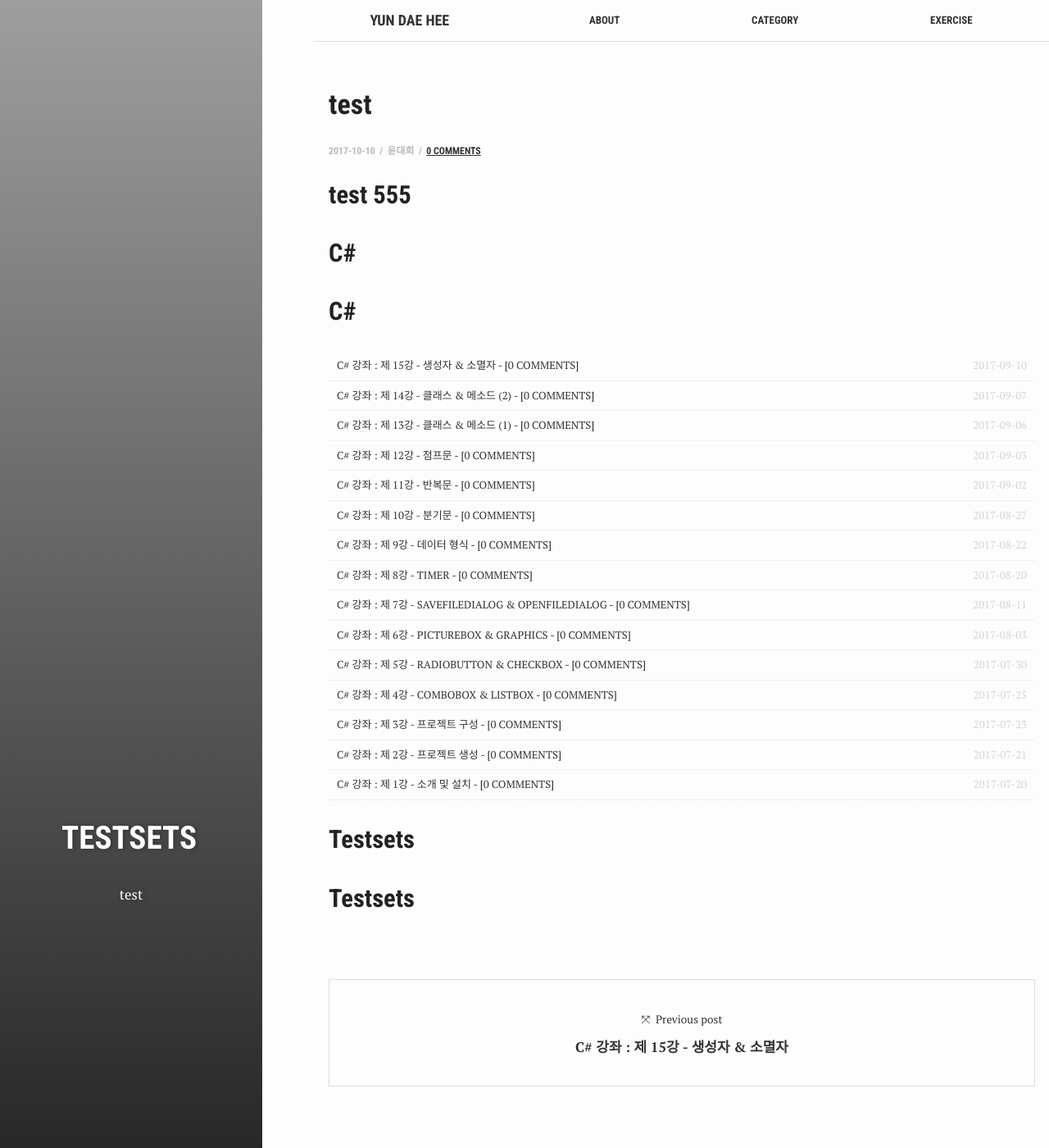
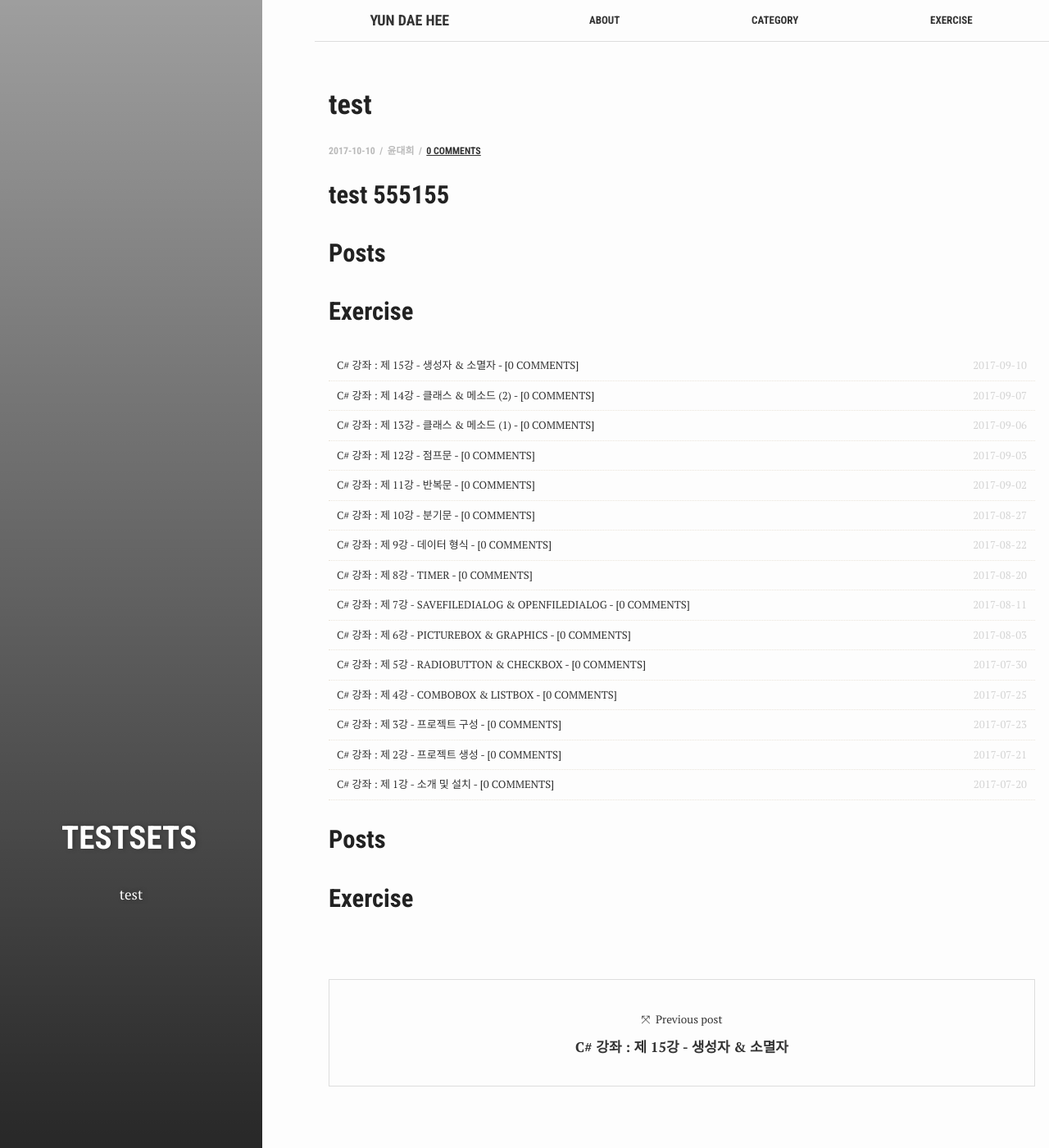
Before and after one commit to test076923/test076923.github.io, a Jekyll site: the page built from _posts/2017-10-10-ssstest.md, in a window 1280 px wide and 1400 px high. Shown: the whole window at 82% size. Built offline with Jekyll 4.4.1, drawn with Linux system fonts in a browser that asks for light colours; comment, search, counter and statistics services are not loaded.

Commit message:
Update 2017-10-10-ssstest.md

```diff
--- a/_posts/2017-10-10-ssstest.md
+++ b/_posts/2017-10-10-ssstest.md
@@ -11,7 +11,7 @@ tags: ['testsets']
 author: 윤대희
 ---
 
-## test 555 ##
+## test 555155 ##
 
 {% for category in site.categories %}
     {% assign cate = category | first %}
@@ -29,7 +29,7 @@ author: 윤대희
 
     {% if category | first contains "posts" %}
 
-<h2 class="category-key" id="{{ t | downcase }}">{{ t | capitalize }}</h2>
+<h2 class="category-key" id="{{ cate | downcase }}">{{ cate | capitalize }}</h2>
 
 {% endif %}
 {% endfor %}
```
